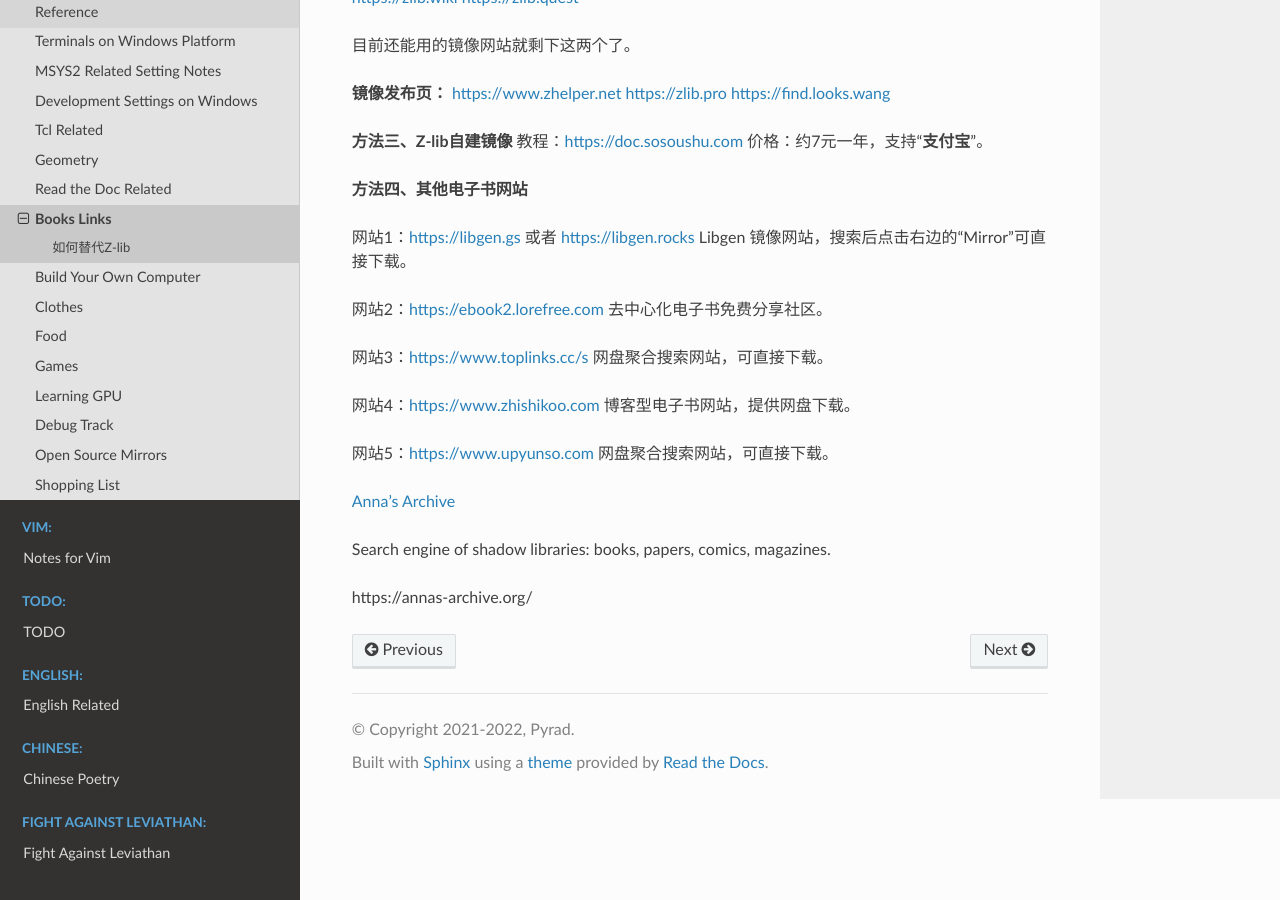
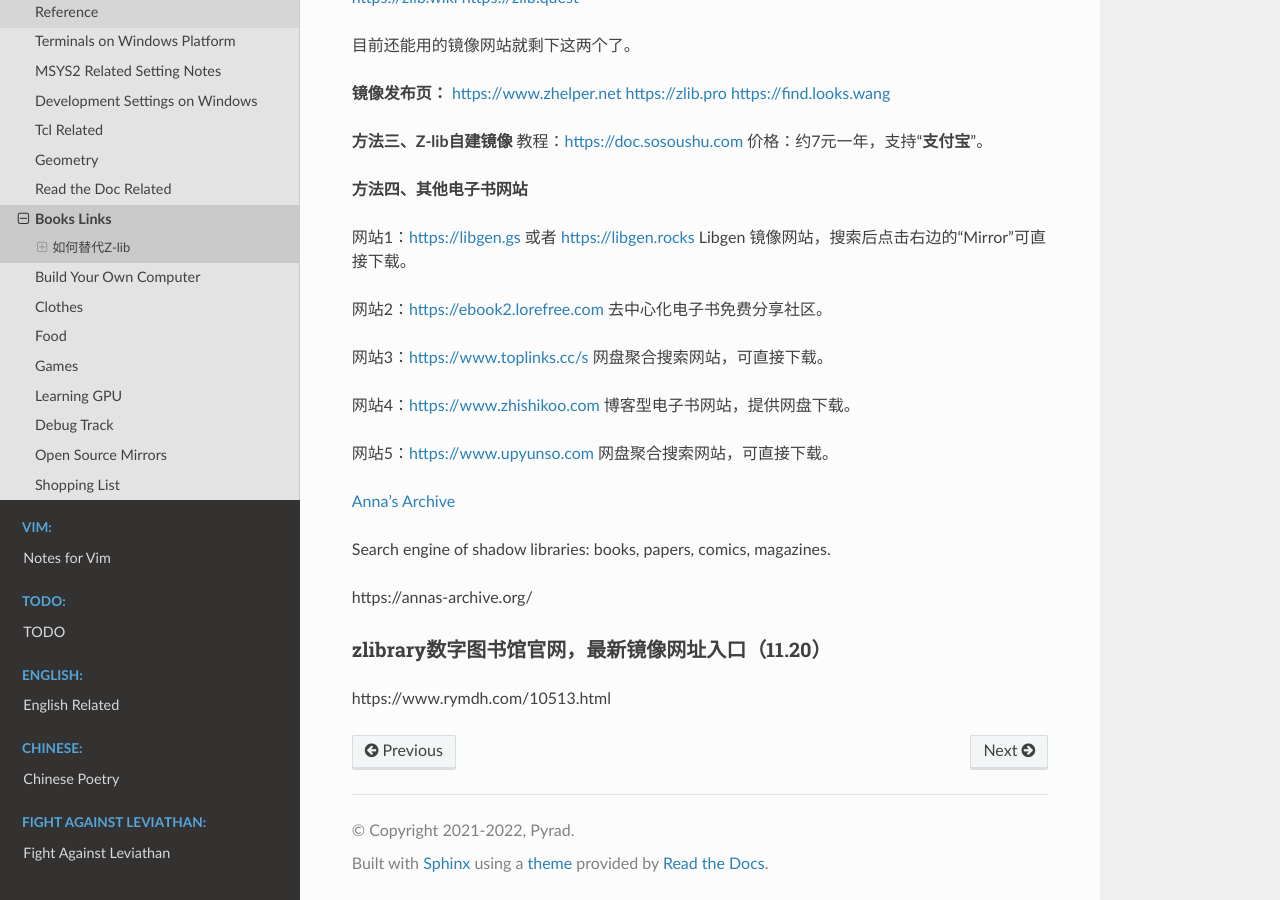
Before and after one commit to Pyrad/pyradnotes, a Sphinx documentation site: the page built from source/Notes/ResourcesLink.md, in a window 1280 px wide and 900 px high, scrolled down 713 px. Built offline with Sphinx 7.4.7 and the Read the Docs theme 3.1.0, drawn with Linux system fonts in a browser that asks for light colours; pages that are not in the unit, such as notebooks, are missing from menus.

Commit message:
Note A link to zlibrary

```diff
--- a/source/Notes/ResourcesLink.md
+++ b/source/Notes/ResourcesLink.md
@@ -81,3 +81,8 @@
 Search engine of shadow libraries: books, papers, comics, magazines.
 
 https://annas-archive.org/
+
+
+### zlibrary数字图书馆官网，最新镜像网址入口（11.20）
+
+https://www.rymdh.com/10513.html
```
